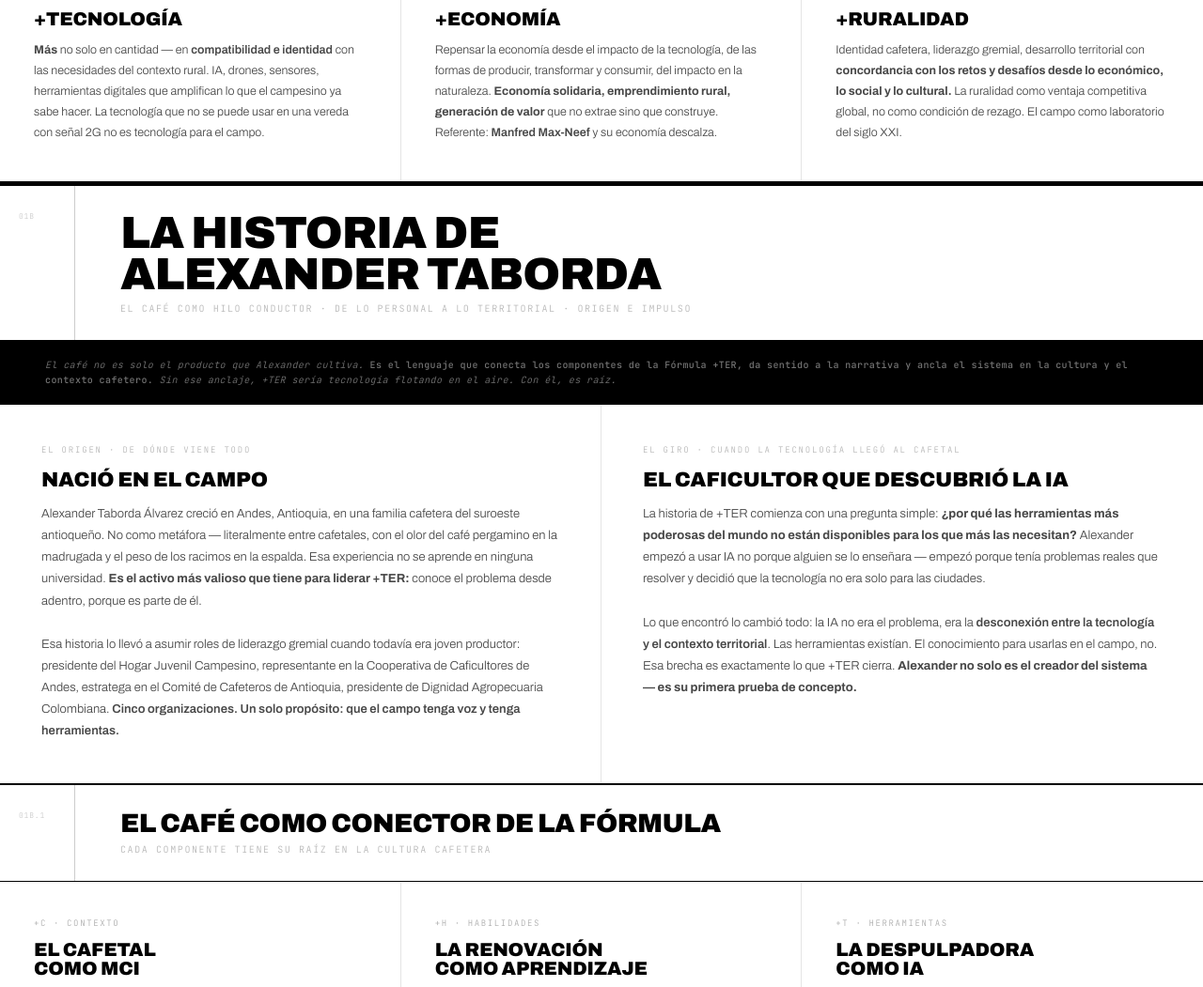
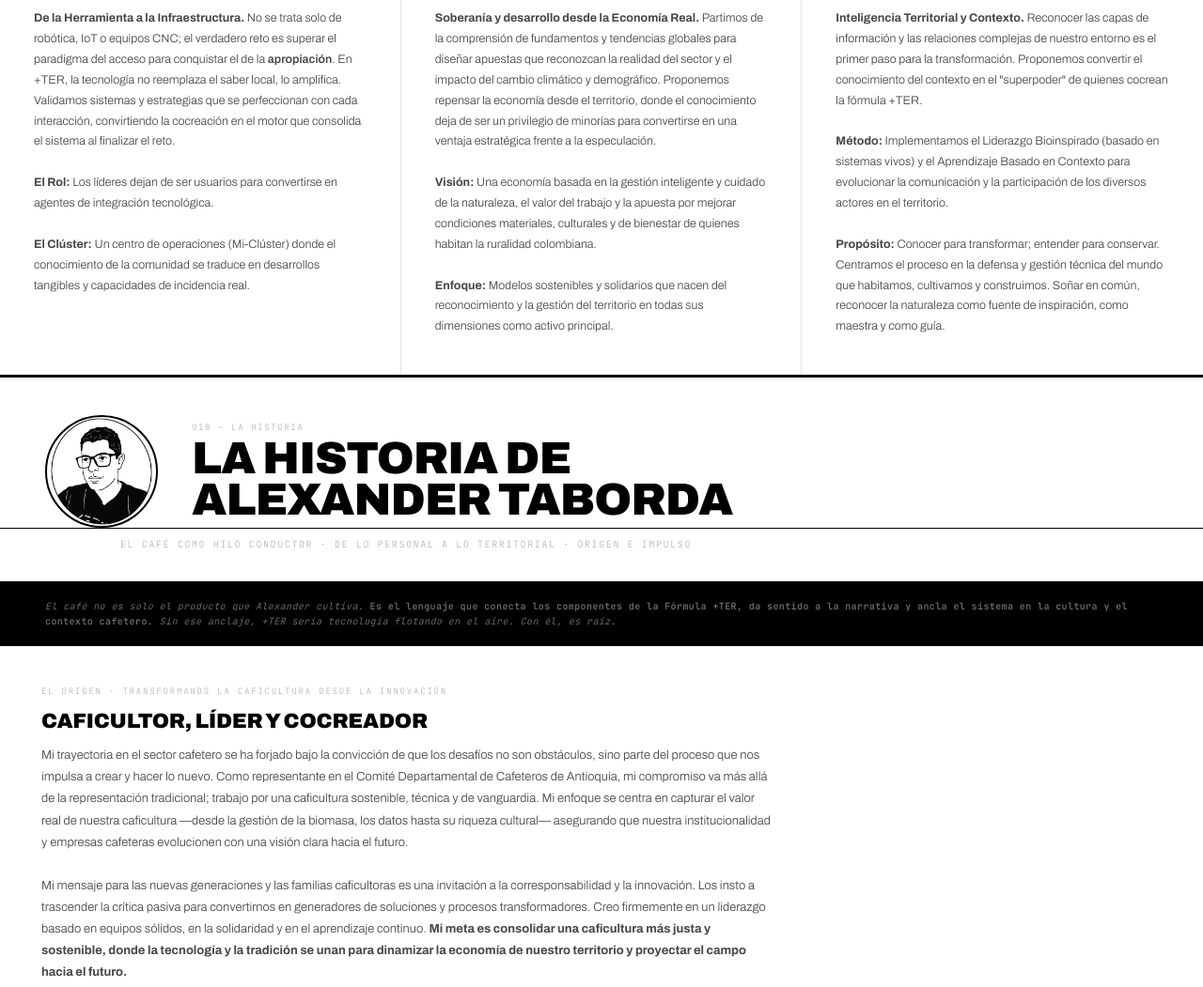
Before and after one commit to gaboramirezr31-netizen/alexander-ter, a plain HTML site: page index.html in a window 1280 px wide. Shown: the part 1581-2632 px from the top of the page at 94% size. Drawn offline with Linux system fonts and the light colour scheme.

Commit message:
Update index.html

```diff
--- a/index.html
+++ b/index.html
@@ -269,7 +269,7 @@ footer{background:var(--black);border-top:1px solid rgba(255,255,255,.05);paddin
     <a href="#plataforma" class="nl">Sistema</a>
     <a href="#agentes" class="nl">Agentes</a>
     <a href="#misiones" class="nl">Misiones</a>
-    <a href="#plan" class="nl">Plan 70 días</a>
+    <a href="#plan" class="nl">Plan 80 días</a>
   </div>
 </nav>
 
@@ -279,9 +279,9 @@ footer{background:var(--black);border-top:1px solid rgba(255,255,255,.05);paddin
 <section class="cover">
   <div class="cover-l">
     <p class="cover-eyebrow">Documento Unificado · Desarrollo Territorial · 2026</p>
-    <h1 class="cover-title">Proyecto<br>+TER</h1>
-    <div class="cover-ter">
-      <img src="TER.png" alt="+TER" />
+    <h1 class="cover-title">Fórmula</h1>
+    <div class="cover-ter" style="padding:10px 24px 10px 16px">
+      <img src="TER.png" alt="+TER" style="height:clamp(60px,9vw,130px)" />
     </div>
     <p class="cover-claim">
       Un sistema para el desarrollo territorial en el contexto rural colombiano. Construido con líderes, emprendedores y profesionales que usan IA para cultivar la inteligencia que el campo necesita. Desde Andes, Antioquia, para el mundo rural.
@@ -304,7 +304,7 @@ footer{background:var(--black);border-top:1px solid rgba(255,255,255,.05);paddin
     <a href="#misiones" class="toc-item"><span class="ti-n">05</span><span class="ti-name">Sistema de Misiones</span><span class="ti-sub">proyectos como misiones</span></a>
     <a href="#liderazgo" class="toc-item"><span class="ti-n">06</span><span class="ti-name">Liderazgo Bioinspirado</span><span class="ti-sub">naturaleza · IA · territorio</span></a>
     <a href="#referentes" class="toc-item"><span class="ti-n">07</span><span class="ti-name">Marco de Referentes</span><span class="ti-sub">Carl Sagan · Max-Neef · Dagron</span></a>
-    <a href="#plan" class="toc-item"><span class="ti-n">08</span><span class="ti-name">Plan · 70 Días · Semilla a Almácigo</span><span class="ti-sub">HJC · TeoBOT · D'LINIA FVE</span></a>
+    <a href="#plan" class="toc-item"><span class="ti-n">08</span><span class="ti-name">Plan · 80 Días · Semilla a Almácigo</span><span class="ti-sub">HJC · TeoBOT · D'LINIA FVE</span></a>
     <p class="cover-quote">
       "No construir planes de papel.<br>
       No perder el enfoque.<br>
@@ -352,19 +352,37 @@ footer{background:var(--black);border-top:1px solid rgba(255,255,255,.05);paddin
       <span class="tc-n">01</span>
       <span class="tc-tag">pilar uno</span>
       <p class="tc-title">+Tecnología</p>
-      <p class="tc-body"><strong>Más</strong> no solo en cantidad — en <em>compatibilidad e identidad</em> con las necesidades del contexto rural. IA, drones, sensores, herramientas digitales que amplifican lo que el campesino ya sabe hacer. La tecnología que no se puede usar en una vereda con señal 2G no es tecnología para el campo.</p>
+      <p class="tc-body">
+        <strong>De la Herramienta a la Infraestructura.</strong> No se trata solo de robótica, IoT o equipos CNC; el verdadero reto es superar el paradigma del acceso para conquistar el de la <em>apropiación</em>. En +TER, la tecnología no reemplaza el saber local, lo amplifica. Validamos sistemas y estrategias que se perfeccionan con cada interacción, convirtiendo la cocreación en el motor que consolida el sistema al finalizar el reto.
+        <br><br>
+        <strong>El Rol:</strong> Los líderes dejan de ser usuarios para convertirse en agentes de integración tecnológica.
+        <br><br>
+        <strong>El Clúster:</strong> Un centro de operaciones (Mi-Clúster) donde el conocimiento de la comunidad se traduce en desarrollos tangibles y capacidades de incidencia real.
+      </p>
     </div>
     <div class="tri-col">
       <span class="tc-n">02</span>
       <span class="tc-tag">pilar dos</span>
       <p class="tc-title">+Economía</p>
-      <p class="tc-body">Repensar la economía desde el impacto de la tecnología, de las formas de producir, transformar y consumir, del impacto en la naturaleza. <strong>Economía solidaria, emprendimiento rural, generación de valor</strong> que no extrae sino que construye. Referente: <em>Manfred Max-Neef</em> y su economía descalza.</p>
+      <p class="tc-body">
+        <strong>Soberanía y desarrollo desde la Economía Real.</strong> Partimos de la comprensión de fundamentos y tendencias globales para diseñar apuestas que reconozcan la realidad del sector y el impacto del cambio climático y demográfico. Proponemos repensar la economía desde el territorio, donde el conocimiento deja de ser un privilegio de minorías para convertirse en una ventaja estratégica frente a la especulación.
+        <br><br>
+        <strong>Visión:</strong> Una economía basada en la gestión inteligente y cuidado de la naturaleza, el valor del trabajo y la apuesta por mejorar condiciones materiales, culturales y de bienestar de quienes habitan la ruralidad colombiana.
+        <br><br>
+        <strong>Enfoque:</strong> Modelos sostenibles y solidarios que nacen del reconocimiento y la gestión del territorio en todas sus dimensiones como activo principal.
+      </p>
     </div>
     <div class="tri-col">
       <span class="tc-n">03</span>
       <span class="tc-tag">pilar tres</span>
       <p class="tc-title">+Ruralidad</p>
-      <p class="tc-body">Identidad cafetera, liderazgo gremial, desarrollo territorial con <strong>concordancia con los retos y desafíos desde lo económico, lo social y lo cultural.</strong> La ruralidad como ventaja competitiva global, no como condición de rezago. El campo como laboratorio del siglo XXI.</p>
+      <p class="tc-body">
+        <strong>Inteligencia Territorial y Contexto.</strong> Reconocer las capas de información y las relaciones complejas de nuestro entorno es el primer paso para la transformación. Proponemos convertir el conocimiento del contexto en el "superpoder" de quienes cocrean la fórmula +TER.
+        <br><br>
+        <strong>Método:</strong> Implementamos el Liderazgo Bioinspirado (basado en sistemas vivos) y el Aprendizaje Basado en Contexto para evolucionar la comunicación y la participación de los diversos actores en el territorio.
+        <br><br>
+        <strong>Propósito:</strong> Conocer para transformar; entender para conservar. Centramos el proceso en la defensa y gestión técnica del mundo que habitamos, cultivamos y construimos. Soñar en común, reconocer la naturaleza como fuente de inspiración, como maestra y como guía.
+      </p>
     </div>
   </div>
 </div>
@@ -373,11 +391,22 @@ footer{background:var(--black);border-top:1px solid rgba(255,255,255,.05);paddin
      01B · LA HISTORIA DE ALEXANDER
 ═════════════════════════════════════════════════════════ -->
 <div id="historia" style="border-top:2px solid var(--black)">
-  <div class="shdr">
-    <div class="sn" style="font-size:8px">01B</div>
-    <div class="stw">
-      <h2 class="stitle">La Historia de<br>Alexander Taborda</h2>
-      <p class="sdesc">el café como hilo conductor · de lo personal a lo territorial · origen e impulso</p>
+
+  <!-- Imagen Alexander sobre el titular -->
+  <div style="display:flex;align-items:center;gap:36px;padding:40px 48px 0;border-bottom:0">
+    <div style="width:clamp(80px,10vw,120px);height:clamp(80px,10vw,120px);border-radius:50%;overflow:hidden;border:2px solid var(--black);flex-shrink:0">
+      <img src="ALEXANDER.png" alt="Alexander Taborda" style="width:100%;height:100%;object-fit:cover;object-position:center top;filter:contrast(1.1) grayscale(100%)" />
+    </div>
+    <div>
+      <p style="font-family:var(--mono);font-size:9px;font-weight:300;opacity:.28;letter-spacing:.18em;text-transform:uppercase;margin-bottom:6px">01B — La Historia</p>
+      <h2 style="font-size:clamp(22px,4vw,48px);font-weight:900;text-transform:uppercase;letter-spacing:-.02em;line-height:.92">La Historia de<br>Alexander Taborda</h2>
+    </div>
+  </div>
+
+  <div class="shdr" style="border-top:1px solid var(--black);margin-top:0">
+    <div class="sn" style="font-size:8px;opacity:0"></div>
+    <div class="stw" style="padding-top:12px;padding-bottom:12px">
+      <p class="sdesc" style="margin-top:0">el café como hilo conductor · de lo personal a lo territorial · origen e impulso</p>
     </div>
   </div>
 
@@ -386,22 +415,13 @@ footer{background:var(--black);border-top:1px solid rgba(255,255,255,.05);paddin
   </div>
 
   <div class="dual">
-    <div class="dc">
-      <span class="dc-tag">el origen · de dónde viene todo</span>
-      <p class="dc-title">Nació en el campo</p>
-      <p class="dc-body">
-        Alexander Taborda Álvarez creció en Andes, Antioquia, en una familia cafetera del suroeste antioqueño. No como metáfora — literalmente entre cafetales, con el olor del café pergamino en la madrugada y el peso de los racimos en la espalda. Esa experiencia no se aprende en ninguna universidad. <strong>Es el activo más valioso que tiene para liderar +TER:</strong> conoce el problema desde adentro, porque es parte de él.
+    <div class="dc" style="grid-column:1/-1;border-right:none">
+      <span class="dc-tag">el origen · transformando la caficultura desde la innovación</span>
+      <p class="dc-title">Caficultor, Líder y Cocreador</p>
+      <p class="dc-body" style="max-width:780px">
+        Mi trayectoria en el sector cafetero se ha forjado bajo la convicción de que los desafíos no son obstáculos, sino parte del proceso que nos impulsa a crear y hacer lo nuevo. Como representante en el Comité Departamental de Cafeteros de Antioquia, mi compromiso va más allá de la representación tradicional; trabajo por una caficultura sostenible, técnica y de vanguardia. Mi enfoque se centra en capturar el valor real de nuestra caficultura —desde la gestión de la biomasa, los datos hasta su riqueza cultural— asegurando que nuestra institucionalidad y empresas cafeteras evolucionen con una visión clara hacia el futuro.
         <br><br>
-        Esa historia lo llevó a asumir roles de liderazgo gremial cuando todavía era joven productor: presidente del Hogar Juvenil Campesino, representante en la Cooperativa de Caficultores de Andes, estratega en el Comité de Cafeteros de Antioquia, presidente de Dignidad Agropecuaria Colombiana. <em>Cinco organizaciones. Un solo propósito: que el campo tenga voz y tenga herramientas.</em>
-      </p>
-    </div>
-    <div class="dc">
-      <span class="dc-tag">el giro · cuando la tecnología llegó al cafetal</span>
-      <p class="dc-title">El caficultor que descubrió la IA</p>
-      <p class="dc-body">
-        La historia de +TER comienza con una pregunta simple: <strong>¿por qué las herramientas más poderosas del mundo no están disponibles para los que más las necesitan?</strong> Alexander empezó a usar IA no porque alguien se lo enseñara — empezó porque tenía problemas reales que resolver y decidió que la tecnología no era solo para las ciudades.
-        <br><br>
-        Lo que encontró lo cambió todo: la IA no era el problema, era la <em>desconexión entre la tecnología y el contexto territorial</em>. Las herramientas existían. El conocimiento para usarlas en el campo, no. Esa brecha es exactamente lo que +TER cierra. <strong>Alexander no solo es el creador del sistema — es su primera prueba de concepto.</strong>
+        Mi mensaje para las nuevas generaciones y las familias caficultoras es una invitación a la corresponsabilidad y la innovación. Los insto a trascender la crítica pasiva para convertirnos en generadores de soluciones y procesos transformadores. Creo firmemente en un liderazgo basado en equipos sólidos, en la solidaridad y en el aprendizaje continuo. <strong>Mi meta es consolidar una caficultura más justa y sostenible, donde la tecnología y la tradición se unan para dinamizar la economía de nuestro territorio y proyectar el campo hacia el futuro.</strong>
       </p>
     </div>
   </div>
@@ -493,7 +513,7 @@ footer{background:var(--black);border-top:1px solid rgba(255,255,255,.05);paddin
 
   <div class="drow" style="border-top:1px solid var(--black)">
     <div class="dk"><span class="dk-tag">la escalera de valor</span><span class="dk-val">Niveles de IA</span></div>
-    <div class="dv">70 días para subir una escalera de conocimiento y valor: <strong>(1) IA Conversacional</strong> — diálogo y consulta básica. <strong>(2) IA Agente</strong> — delegación de tareas y automatización. <strong>(3) Multi-Agente</strong> — enjambres coordinados como el modelo OPC. <strong>(4) Sistemas Avanzados</strong> — Inteligencia Territorial operativa. <em>Un avance de la comunidad, no de un individuo.</em></div>
+    <div class="dv">80 días para subir una escalera de conocimiento y valor: <strong>(1) IA Conversacional</strong> — diálogo y consulta básica. <strong>(2) IA Agente</strong> — delegación de tareas y automatización. <strong>(3) Multi-Agente</strong> — enjambres coordinados como el modelo OPC. <strong>(4) Sistemas Avanzados</strong> — Inteligencia Territorial operativa. <em>Un avance de la comunidad, no de un individuo.</em></div>
   </div>
 </div>
 
@@ -849,13 +869,13 @@ footer{background:var(--black);border-top:1px solid rgba(255,255,255,.05);paddin
 </div>
 
 <!-- ═════════════════════════════════════════════════════
-     08 · PLAN DE ACCIÓN · 70 DÍAS
+     08 · PLAN DE ACCIÓN · 80 DÍAS
 ═════════════════════════════════════════════════════════ -->
 <div id="plan" style="border-top:2px solid var(--black)">
   <div class="shdr">
     <div class="sn">08</div>
     <div class="stw">
-      <h2 class="stitle">Plan de Acción<br>70 Días</h2>
+      <h2 class="stitle">Plan de Acción<br>80 Días</h2>
       <p class="sdesc">desde el 17 de Abril · semilla · cultivo · germinador · almácigo</p>
     </div>
   </div>
@@ -1162,7 +1182,7 @@ footer{background:var(--black);border-top:1px solid rgba(255,255,255,.05);paddin
     <a href="#plataforma">Sistema</a>
     <a href="#agentes">Agentes</a>
     <a href="#misiones">Misiones</a>
-    <a href="#plan">Plan 70 días</a>
+    <a href="#plan">Plan 80 días</a>
   </div>
 </footer>
 
```
